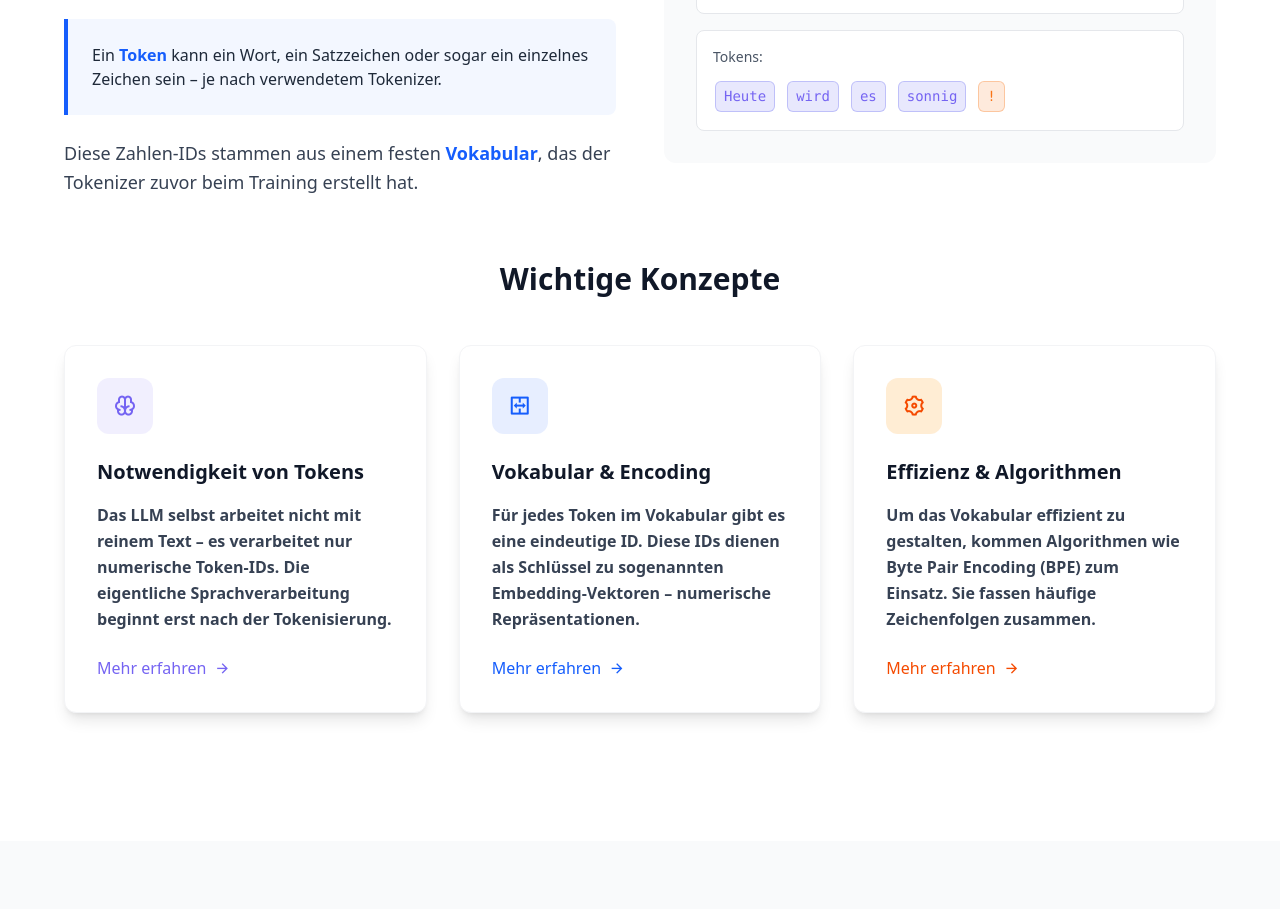
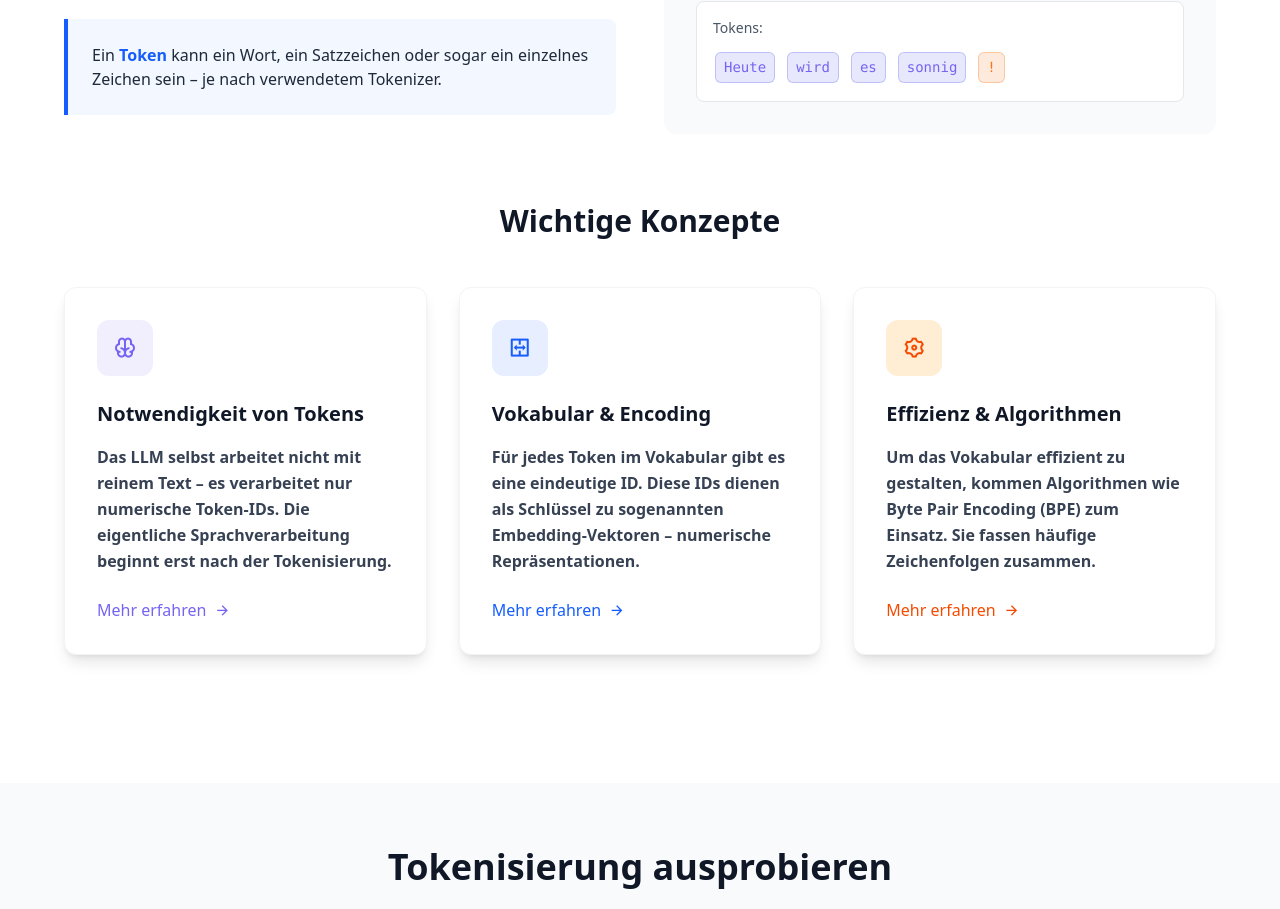
Before and after one commit to TNattermann/weiss-die-ki-dass-sie-nichts-weiss-frontend, a React (Vite) app: page /tokeninfo in a window 1280 px wide. Shown: the part 820-1729 px from the top of the page. Built offline with nearby package versions, Linux system fonts and the light colour scheme.

Commit message:
updated text

```diff
--- a/src/pages/tokenInfo/EducationalContent.tsx
+++ b/src/pages/tokenInfo/EducationalContent.tsx
@@ -14,9 +14,6 @@ export default function EducationalContent() {
                 Ein <strong className="text-primary">Token</strong> kann ein Wort, ein Satzzeichen oder sogar ein einzelnes Zeichen sein – je nach verwendetem Tokenizer.
               </p>
             </div>
-            <p className="text-lg text-gray-700 leading-relaxed">
-              Diese Zahlen-IDs stammen aus einem festen <span className="font-semibold text-primary">Vokabular</span>, das der Tokenizer zuvor beim Training erstellt hat.
-            </p>
           </div>
           <div className="bg-gray-50 p-8 rounded-xl">
             <h3 className="text-xl font-semibold text-gray-900 mb-4">Einfaches Beispiel</h3>
```
